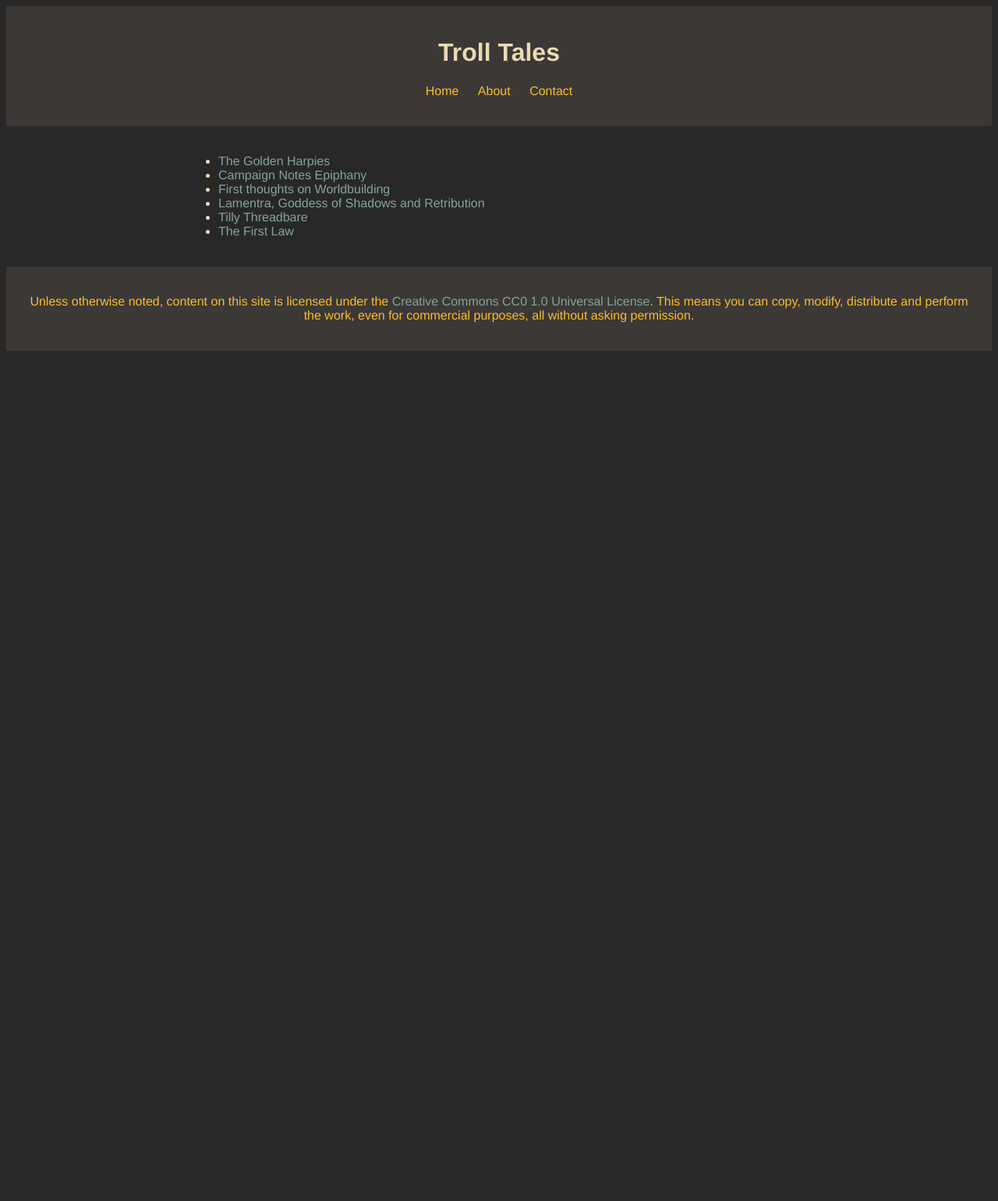
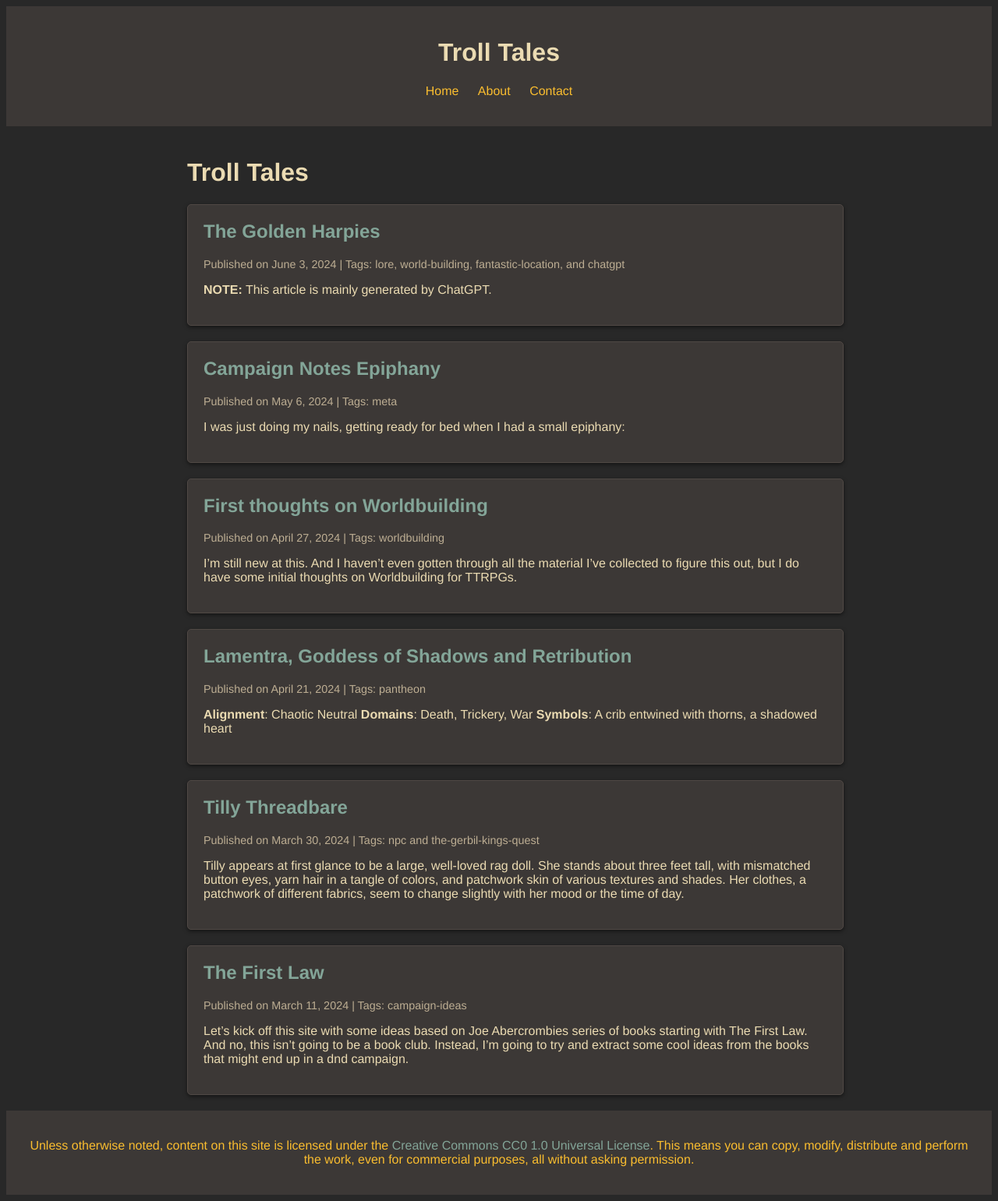
Before and after one commit to daren-thomas/troll-tales, a Jekyll site: the page built from index.md, in a window 1280 px wide. Shown: the whole page at 78% size. Built offline with Jekyll 4.4.1, drawn with Linux system fonts in a browser that asks for light colours; before the commit the page ends 900 px from its top, so only the background shows below that.

Commit message:
display blog posts as cards, show titles in pages

```diff
--- a/_layouts/default.html
+++ b/_layouts/default.html
@@ -4,6 +4,8 @@
 <body>
     {% include nav.html %}
     <main class="container">
+        <h1>{{ page.title }}</h1>
+
         {{ content }}
     </main>
     {% include footer.html %}
--- a/_posts/2024/06/2024-06-03-golden-harpies.md
+++ b/_posts/2024/06/2024-06-03-golden-harpies.md
@@ -5,6 +5,7 @@ tags:
     - lore
     - world-building
     - fantastic-location
+    - chatgpt
 ---
 
 **NOTE:** This article is mainly generated by ChatGPT.
--- a/_sass/_gruvbox.scss
+++ b/_sass/_gruvbox.scss
@@ -1,5 +1,6 @@
 // Define Gruvbox color variables
 $bg-color: #282828;
+$card-background: #3c3836;
 $main-text-color: #ebdbb2;
 $accent-color: #d79921;
 $light-accent-color: #fabd2f;
@@ -7,6 +8,8 @@ $dark-accent-color: #b57614;
 $link-color: #83a598;
 $link-hover-color: #8ec07c;
 $header-footer-bg: #3c3836;
+$border-color: #504945;
+$meta-text-color: #bdae93;
 
 // Apply base styles
 body {
@@ -64,3 +67,39 @@ footer {
         color: $light-accent-color;
     }
 }
+
+
+.cards-container {
+    display: flex;
+    flex-direction: column;
+    gap: 20px;
+  }
+
+  .card {
+    background-color: $card-background;
+    border: 1px solid $border-color;
+    border-radius: 5px;
+    box-shadow: 0 2px 5px rgba(0, 0, 0, 0.5);
+    padding: 20px;
+    width: 100%;
+    transition: transform 0.2s;
+    color: $main-text-color;
+
+    &:hover {
+      transform: scale(1.02);
+    }
+
+    h2 {
+      margin-top: 0;
+    }
+
+    .post-meta {
+      color: $meta-text-color;
+      font-size: 0.9em;
+      margin: 10px 0;
+    }
+
+    .post-snippet {
+      color: $main-text-color;
+    }
+  }
--- a/index.md
+++ b/index.md
@@ -1,11 +1,16 @@
 ---
 layout: default
+title: Troll Tales
 ---
 
-<ul>
+<div class="cards-container">
   {% for post in site.posts %}
-    <li>
-      <a href="{{ post.url | relative_url }}">{{ post.title }}</a>
-    </li>
+  <div class="card">
+    <h2><a href="{{ post.url }}">{{ post.title }}</a></h2>
+    <p class="post-meta">
+      Published on {{ post.date | date: "%B %-d, %Y" }} | Tags: {{ post.tags | array_to_sentence_string }}
+    </p>
+    <p class="post-snippet">{{ post.excerpt }}</p>
+  </div>
   {% endfor %}
-</ul>
+</div>
```
Also changed, not shown: _posts/2024/03/2024-03-30-tilly-threadbare.md (+0 -2 lines), _posts/2024/04/2024-04-21-lamentra.md (+0 -2 lines).
